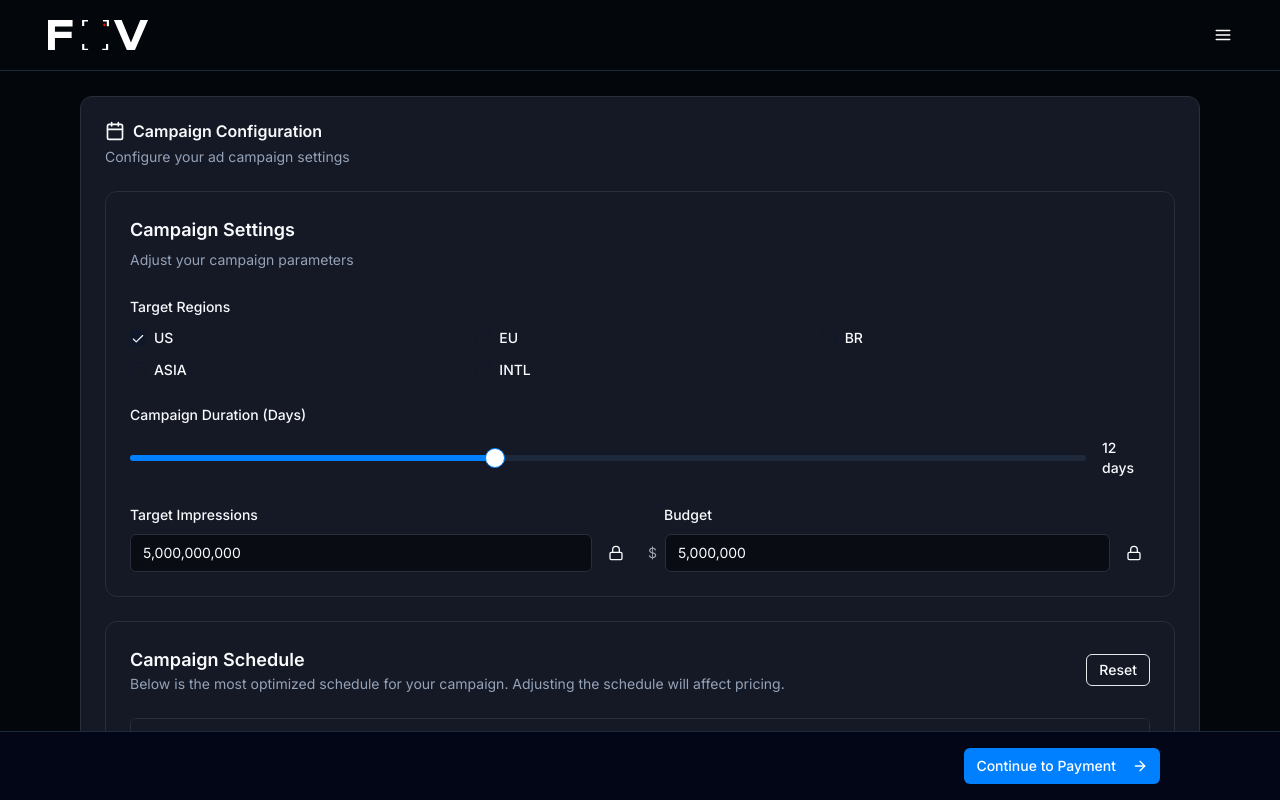
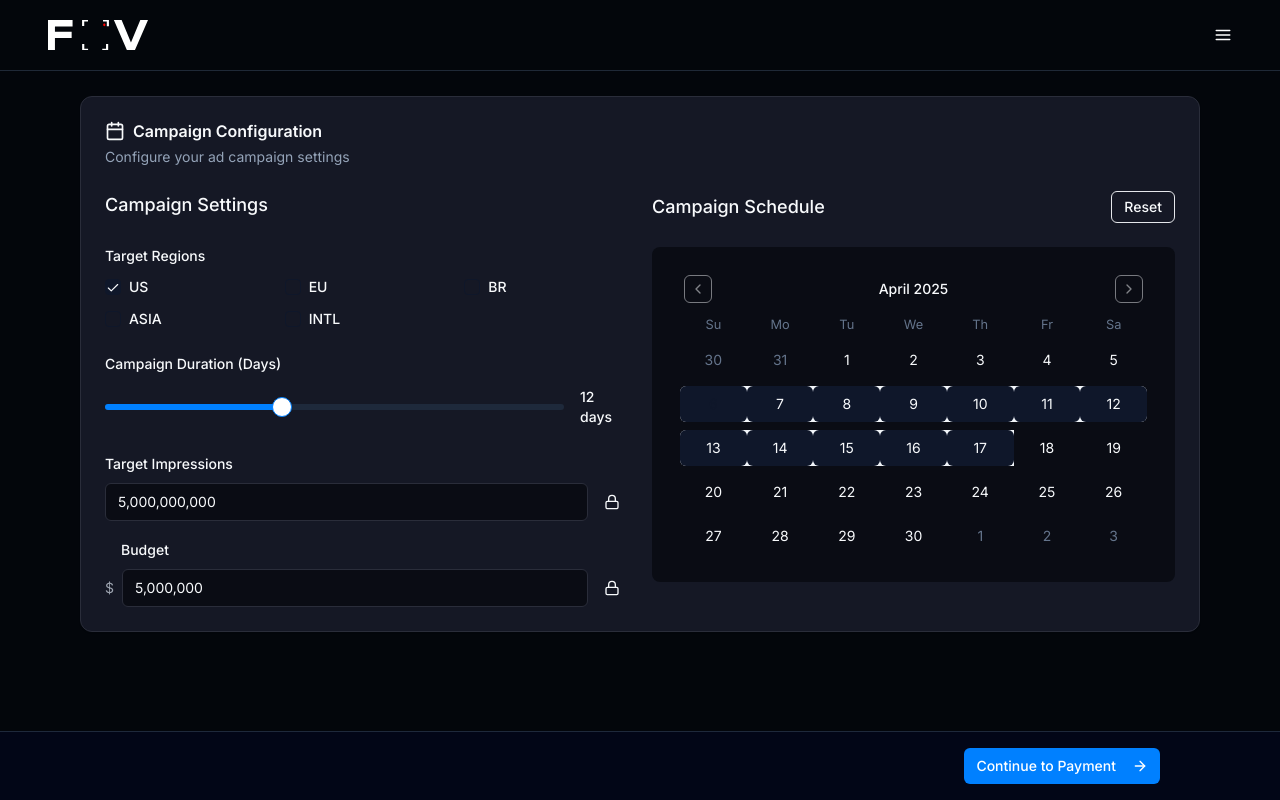
Before and after one commit to raf-fonseca/fov, a Next.js app: page /campaign-scheduler in a window 1280 px wide. Built offline with nearby package versions, Linux system fonts and the light colour scheme.

Commit message:
campaign scheduler

```diff
--- a/app/(root)/campaign-scheduler/page.tsx
+++ b/app/(root)/campaign-scheduler/page.tsx
@@ -12,11 +12,19 @@ import {
   CardHeader,
   CardTitle,
 } from "@/components/ui/card";
-import { GoogleCalendar } from "@/components/google-calendar";
+// import { GoogleCalendar } from "@/components/google-calendar";
 import { Checkbox } from "@/components/ui/checkbox";
 import { Slider } from "@/components/ui/slider";
 import { Input } from "@/components/ui/input";
 import { GameInfo } from "@/app/types";
+import { Calendar as CalendarComponent } from "@/components/ui/calendar";
+import { format } from "date-fns";
+import {
+  Popover,
+  PopoverContent,
+  PopoverTrigger,
+} from "@/components/ui/popover";
+import { Badge } from "@/components/ui/badge";
 
 export type Region = "US" | "EU" | "BR" | "ASIA" | "INTL";
 export type DeliverySpeed = "drip" | "balanced" | "burst";
@@ -172,6 +180,49 @@ export default function CampaignScheduler() {
     },
   ]);
 
+  // New state for the date selection
+  const [date, setDate] = useState<Date | undefined>(new Date());
+
+  // Handle date selection
+  const handleDateSelect = (selectedDate: Date | undefined) => {
+    if (!selectedDate) return;
+
+    setDate(selectedDate);
+
+    // Add the date to campaign if it doesn't exist
+    if (
+      !campaign.selectedDates.some(
+        (d) =>
+          d.getDate() === selectedDate.getDate() &&
+          d.getMonth() === selectedDate.getMonth() &&
+          d.getFullYear() === selectedDate.getFullYear()
+      )
+    ) {
+      setCampaign((prev) => ({
+        ...prev,
+        selectedDates: [...prev.selectedDates, selectedDate],
+        days: prev.selectedDates.length + 1,
+      }));
+    } else {
+      // Remove the date if it already exists
+      setCampaign((prev) => {
+        const filteredDates = prev.selectedDates.filter(
+          (d) =>
+            !(
+              d.getDate() === selectedDate.getDate() &&
+              d.getMonth() === selectedDate.getMonth() &&
+              d.getFullYear() === selectedDate.getFullYear()
+            )
+        );
+        return {
+          ...prev,
+          selectedDates: filteredDates,
+          days: filteredDates.length,
+        };
+      });
+    }
+  };
+
   // Calculate days based on impressions and game
   useEffect(() => {
     const selectedGame = GAMES.find((g) => g.id === campaign.gameId);
@@ -286,7 +337,7 @@ export default function CampaignScheduler() {
 
   return (
     <div className="flex flex-col gap-6 mt-24 px-10 lg:px-20 pb-24">
-      <Card className="bg-[#151825] border-[#2a2d3a] ">
+      <Card className="bg-[#151825] border-[#2a2d3a]">
         <CardHeader>
           <CardTitle className="flex items-center gap-2">
             <Calendar className="h-5 w-5" />
@@ -294,19 +345,15 @@ export default function CampaignScheduler() {
           </CardTitle>
           <CardDescription>Configure your ad campaign settings</CardDescription>
         </CardHeader>
-        <CardContent className="space-y-6">
-          {/* Game Selector */}
+        <CardContent>
+          <div className="grid grid-cols-1 md:grid-cols-2 gap-6">
+            {/* Campaign Settings Column */}
+            <div className="space-y-6">
+              <h3 className="text-lg font-medium">Campaign Settings</h3>
 
-          {/* Campaign Settings Card */}
-          <Card className="bg-[#151825] border-[#2a2d3a]">
-            <CardHeader>
-              <CardTitle className="text-lg">Campaign Settings</CardTitle>
-              <CardDescription>Adjust your campaign parameters</CardDescription>
-            </CardHeader>
-            <CardContent className="space-y-6">
               {/* Regions */}
               <div className="space-y-3">
-                <label className="text-sm font-medium ">Target Regions</label>
+                <label className="text-sm font-medium">Target Regions</label>
                 <div className="grid grid-cols-2 md:grid-cols-3 gap-4 mt-2">
                   {["US", "EU", "BR", "ASIA", "INTL"].map((region) => (
                     <div key={region} className="flex items-center space-x-2">
@@ -362,7 +409,7 @@ export default function CampaignScheduler() {
               </div>
 
               {/* Impressions and Budget */}
-              <div className="grid gap-4 md:grid-cols-2">
+              <div className="grid gap-4">
                 <div className="space-y-2">
                   <label className="text-sm font-medium">
                     Target Impressions
@@ -439,35 +486,40 @@ export default function CampaignScheduler() {
                   </div>
                 </div>
               </div>
-            </CardContent>
-          </Card>
+            </div>
 
-          {/* Calendar */}
-          <Card className="bg-[#151825] border-[#2a2d3a]">
-            <CardHeader className="flex flex-row items-center justify-between">
-              <div>
-                <CardTitle className="text-lg">Campaign Schedule</CardTitle>
-                <CardDescription>
-                  Below is the most optimized schedule for your campaign.
-                  Adjusting the schedule will affect pricing.
-                </CardDescription>
-              </div>
+            {/* Campaign Schedule Column */}
+            <div className="space-y-6">
+              <div className="flex justify-between items-center">
+                <h3 className="text-lg font-medium">Campaign Schedule</h3>
                 <Button
                   variant="outline"
                   size="sm"
                   className="hover:cursor-pointer"
+                  onClick={() =>
+                    setCampaign((prev) => ({ ...prev, selectedDates: [] }))
+                  }
                 >
                   Reset
                 </Button>
-            </CardHeader>
-            <CardContent>
-              <GoogleCalendar
-                campaign={campaign}
-                campaigns={otherCampaigns}
-                onSelectTimePeriods={handleTimePeriodSelect}
+              </div>
+
+              <div className="bg-[#0a0c14] rounded-lg p-4 w-full">
+                <CalendarComponent
+                  mode="multiple"
+                  selected={campaign.selectedDates}
+                  onSelect={(dates) => {
+                    if (!Array.isArray(dates)) return;
+                    setCampaign((prev) => ({
+                      ...prev,
+                      selectedDates: dates,
+                      days: dates.length,
+                    }));
+                  }}
                 />
-            </CardContent>
-          </Card>
+              </div>
+            </div>
+          </div>
         </CardContent>
       </Card>
 
--- /dev/null
+++ b/components/ui/badge.tsx
@@ -0,0 +1,36 @@
+import * as React from "react"
+import { cva, type VariantProps } from "class-variance-authority"
+
+import { cn } from "@/lib/utils"
+
+const badgeVariants = cva(
+  "inline-flex items-center rounded-full border border-slate-200 px-2.5 py-0.5 text-xs font-semibold transition-colors focus:outline-none focus:ring-2 focus:ring-slate-950 focus:ring-offset-2 dark:border-slate-800 dark:focus:ring-slate-300",
+  {
+    variants: {
+      variant: {
+        default:
+          "border-transparent bg-slate-900 text-slate-50 hover:bg-slate-900/80 dark:bg-slate-50 dark:text-slate-900 dark:hover:bg-slate-50/80",
+        secondary:
+          "border-transparent bg-slate-100 text-slate-900 hover:bg-slate-100/80 dark:bg-slate-800 dark:text-slate-50 dark:hover:bg-slate-800/80",
+        destructive:
+          "border-transparent bg-red-500 text-slate-50 hover:bg-red-500/80 dark:bg-red-900 dark:text-slate-50 dark:hover:bg-red-900/80",
+        outline: "text-slate-950 dark:text-slate-50",
+      },
+    },
+    defaultVariants: {
+      variant: "default",
+    },
+  }
+)
+
+export interface BadgeProps
+  extends React.HTMLAttributes<HTMLDivElement>,
+    VariantProps<typeof badgeVariants> {}
+
+function Badge({ className, variant, ...props }: BadgeProps) {
+  return (
+    <div className={cn(badgeVariants({ variant }), className)} {...props} />
+  )
+}
+
+export { Badge, badgeVariants }
--- /dev/null
+++ b/components/ui/calendar.tsx
@@ -0,0 +1,72 @@
+"use client";
+
+import * as React from "react";
+import { ChevronLeft, ChevronRight } from "lucide-react";
+import { DayPicker } from "react-day-picker";
+
+import { cn } from "@/lib/utils";
+import { buttonVariants } from "@/components/ui/button";
+
+export type CalendarProps = React.ComponentProps<typeof DayPicker>;
+
+function Calendar({
+  className,
+  classNames,
+  showOutsideDays = true,
+  ...props
+}: CalendarProps) {
+  return (
+    <DayPicker
+      showOutsideDays={showOutsideDays}
+      className={cn("p-3 w-full", className)}
+      classNames={{
+        months:
+          "flex flex-col sm:flex-row space-y-4 sm:space-x-4 sm:space-y-0 w-full justify-center",
+        month: "space-y-4 w-full",
+        caption: "flex justify-center pt-1 relative items-center",
+        caption_label: "text-sm font-medium",
+        nav: "space-x-1 flex items-center",
+        nav_button: cn(
+          buttonVariants({ variant: "outline" }),
+          "h-7 w-7 bg-transparent p-0 opacity-50 hover:opacity-100"
+        ),
+        nav_button_previous: "absolute left-1",
+        nav_button_next: "absolute right-1",
+        table: "w-full border-collapse space-y-1",
+        head_row: "flex w-full",
+        head_cell:
+          "text-slate-500 rounded-md w-full flex-1 font-normal text-[0.8rem] dark:text-slate-400",
+        row: "flex w-full mt-2",
+        cell: "flex-1 text-center text-sm p-0 relative [&:has([aria-selected].day-range-end)]:rounded-r-md [&:has([aria-selected].day-outside)]:bg-slate-100/50 [&:has([aria-selected])]:bg-slate-100 first:[&:has([aria-selected])]:rounded-l-md last:[&:has([aria-selected])]:rounded-r-md focus-within:relative focus-within:z-20 dark:[&:has([aria-selected].day-outside)]:bg-slate-800/50 dark:[&:has([aria-selected])]:bg-slate-800",
+        day: cn(
+          buttonVariants({ variant: "ghost" }),
+          "h-9 w-full p-0 font-normal aria-selected:opacity-100"
+        ),
+        day_range_end: "day-range-end",
+        day_selected:
+          "bg-slate-900 text-slate-50 hover:bg-slate-900 hover:text-slate-50 focus:bg-slate-900 focus:text-slate-50 dark:bg-slate-50 dark:text-slate-900 dark:hover:bg-slate-50 dark:hover:text-slate-900 dark:focus:bg-slate-50 dark:focus:text-slate-900",
+        day_today:
+          "bg-slate-100 text-slate-900 dark:bg-slate-800 dark:text-slate-50",
+        day_outside:
+          "day-outside text-slate-500 aria-selected:bg-slate-100/50 aria-selected:text-slate-500 dark:text-slate-400 dark:aria-selected:bg-slate-800/50 dark:aria-selected:text-slate-400",
+        day_disabled: "text-slate-500 opacity-50 dark:text-slate-400",
+        day_range_middle:
+          "aria-selected:bg-slate-100 aria-selected:text-slate-900 dark:aria-selected:bg-slate-800 dark:aria-selected:text-slate-50",
+        day_hidden: "invisible",
+        ...classNames,
+      }}
+      components={{
+        IconLeft: ({ className, ...props }) => (
+          <ChevronLeft className={cn("h-4 w-4", className)} {...props} />
+        ),
+        IconRight: ({ className, ...props }) => (
+          <ChevronRight className={cn("h-4 w-4", className)} {...props} />
+        ),
+      }}
+      {...props}
+    />
+  );
+}
+Calendar.displayName = "Calendar";
+
+export { Calendar };
--- /dev/null
+++ b/components/ui/popover.tsx
@@ -0,0 +1,31 @@
+"use client"
+
+import * as React from "react"
+import * as PopoverPrimitive from "@radix-ui/react-popover"
+
+import { cn } from "@/lib/utils"
+
+const Popover = PopoverPrimitive.Root
+
+const PopoverTrigger = PopoverPrimitive.Trigger
+
+const PopoverContent = React.forwardRef<
+  React.ElementRef<typeof PopoverPrimitive.Content>,
+  React.ComponentPropsWithoutRef<typeof PopoverPrimitive.Content>
+>(({ className, align = "center", sideOffset = 4, ...props }, ref) => (
+  <PopoverPrimitive.Portal>
+    <PopoverPrimitive.Content
+      ref={ref}
+      align={align}
+      sideOffset={sideOffset}
+      className={cn(
+        "z-50 w-72 rounded-md border border-slate-200 bg-white p-4 text-slate-950 shadow-md outline-none data-[state=open]:animate-in data-[state=closed]:animate-out data-[state=closed]:fade-out-0 data-[state=open]:fade-in-0 data-[state=closed]:zoom-out-95 data-[state=open]:zoom-in-95 data-[side=bottom]:slide-in-from-top-2 data-[side=left]:slide-in-from-right-2 data-[side=right]:slide-in-from-left-2 data-[side=top]:slide-in-from-bottom-2 origin-[--radix-popover-content-transform-origin] dark:border-slate-800 dark:bg-slate-950 dark:text-slate-50",
+        className
+      )}
+      {...props}
+    />
+  </PopoverPrimitive.Portal>
+))
+PopoverContent.displayName = PopoverPrimitive.Content.displayName
+
+export { Popover, PopoverTrigger, PopoverContent }
--- a/package.json
+++ b/package.json
@@ -14,15 +14,16 @@
     "@radix-ui/react-dialog": "^1.1.7",
     "@radix-ui/react-dropdown-menu": "^2.1.6",
     "@radix-ui/react-label": "^2.1.2",
+    "@radix-ui/react-popover": "^1.1.7",
     "@radix-ui/react-progress": "^1.1.2",
     "@radix-ui/react-slider": "^1.2.3",
-    "@radix-ui/react-slot": "^1.1.2",
+    "@radix-ui/react-slot": "^1.2.0",
     "@radix-ui/react-tooltip": "^1.1.8",
     "@react-three/drei": "^9.122.0",
     "@react-three/fiber": "^8.18.0",
     "class-variance-authority": "^0.7.0",
     "clsx": "^2.1.1",
-    "date-fns": "^4.1.0",
+    "date-fns": "^2.30.0",
     "framer-motion": "^12.5.0",
     "i": "^0.3.7",
     "lucide-react": "^0.414.0",
@@ -30,6 +31,7 @@
     "nextjs-toploader": "^1.6.12",
     "npm": "^10.8.2",
     "react": "^18",
+    "react-day-picker": "^8.10.1",
     "react-dom": "^18",
     "react-hook-form": "^7.54.2",
     "react-hot-toast": "^2.4.1",
```
Also changed, not shown: 1 other file (tests, documents, lock files or other folders). Lines whose indentation alone changed are shown as unchanged.
